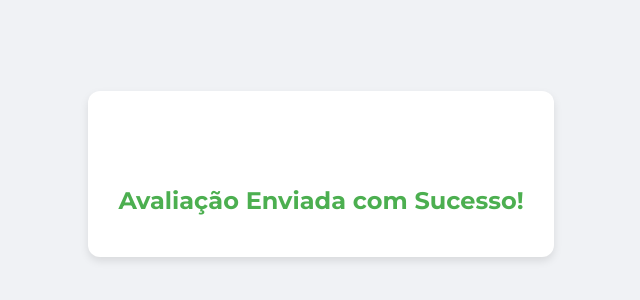
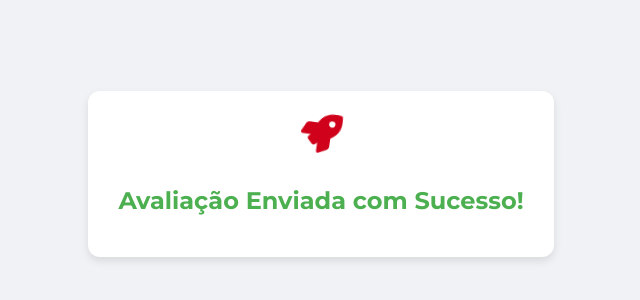
Before and after one commit to fernandabonfimm/PimpiAvalie, a React (Vite) app in the folder front/: page /sucesso in a window 1280 px wide. Shown: the part 226-526 px from the top of the page, without its empty margins (319-959 px from the left). Built offline with nearby package versions, Linux system fonts and the light colour scheme.

Commit message:
correcao do consumo do formulario

```diff
--- a/front/src/pages/sucesso.jsx
+++ b/front/src/pages/sucesso.jsx
@@ -10,7 +10,7 @@ const SuccessPage = () => {
     <Content className="success-container">
       <div className="success-content">
         <div className="icon-wrapper">
-          <FaRocket className="icon" />
+          <FaRocket className="icon" style={{ color: "#D0021B", fontSize: "48px" }} />
           <div className="fireworks"></div>
         </div>
         <h1 className="success-title">Avaliação Enviada com Sucesso!</h1>
```
